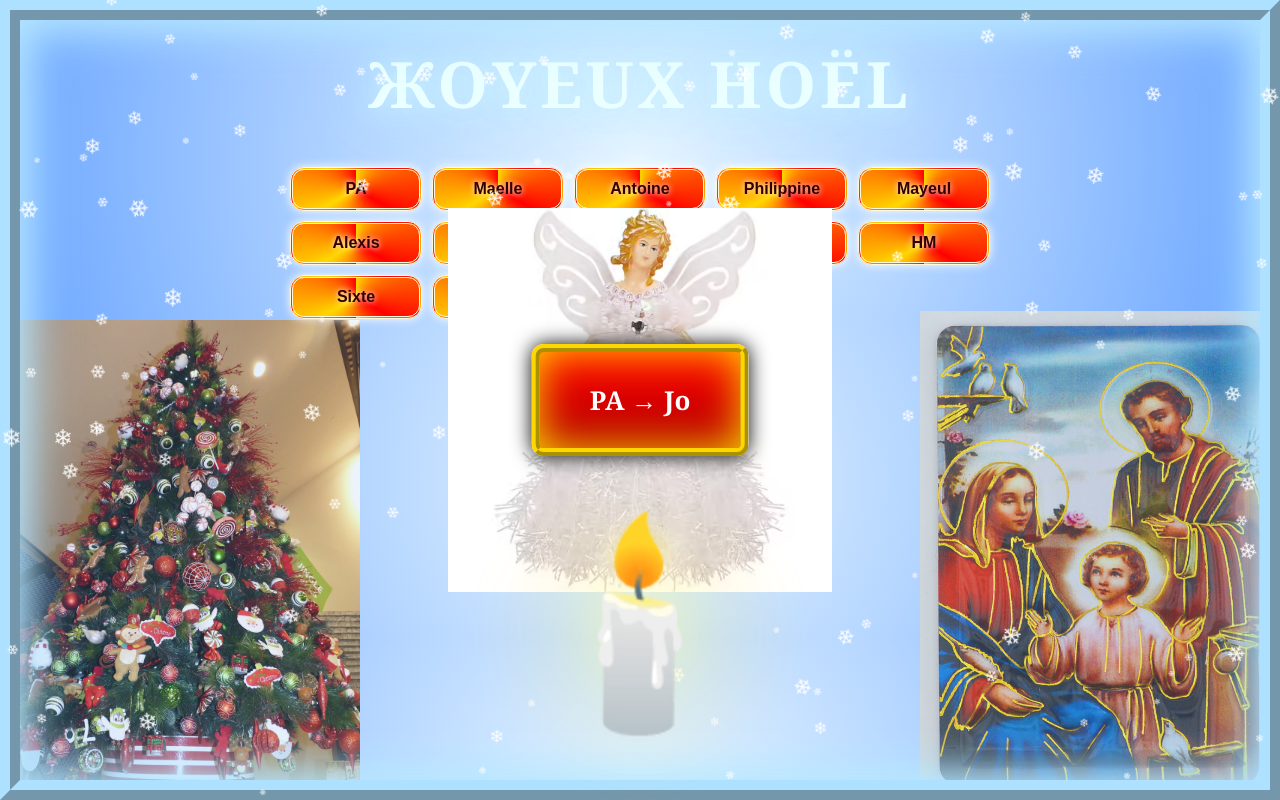
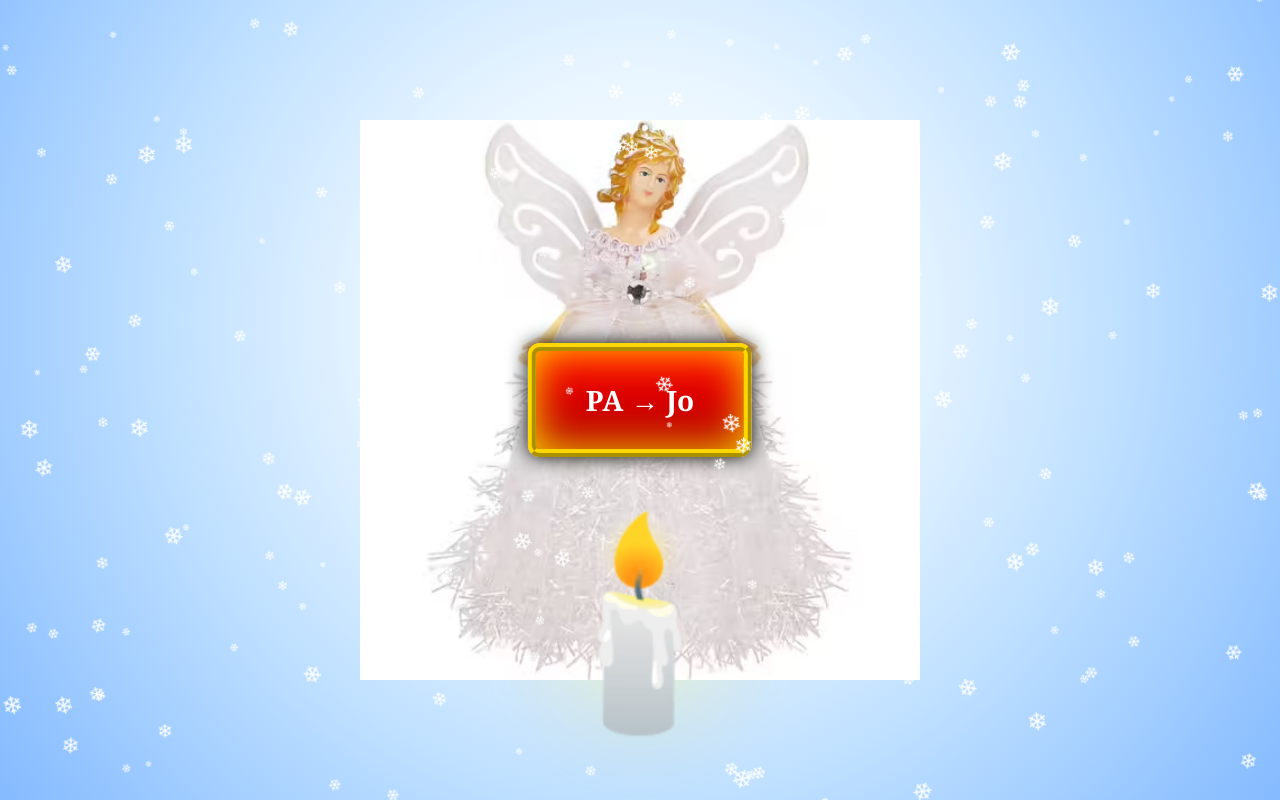
Before and after one commit to huguesdeboisse-pixel/noel, a plain HTML site: page index.html in a window 1280 px wide. Both pictures are taken after a click on the button "PA". Drawn offline with Linux system fonts and the light colour scheme.

Commit message:
Update index.html

```diff
--- a/index.html
+++ b/index.html
@@ -10,142 +10,42 @@
     font-family:'Cinzel','Georgia','Comic Sans MS',serif;
     background:radial-gradient(circle at center,#b00000 0%,#5c0000 60%,#000 100%);
     overflow:hidden; text-align:center;
-    transition:background 2s ease-in-out;
   }
-  body.revealed {
-    background:radial-gradient(circle at center,#e8f6ff 0%,#b8d8ff 40%,#6aa5ff 100%);
+  .frame {position:fixed;inset:0;border:20px ridge gold;box-shadow:0 0 80px gold inset,0 0 50px red inset;pointer-events:none;z-index:1}
+  h1 {position:relative; z-index:2; margin:40px 0;font-size:64px;color:#fffbe6;text-shadow:0 0 20px gold,0 0 40px red,0 0 80px gold;letter-spacing:4px;}
+  .grid {position:relative; z-index:2; display:grid;grid-template-columns:repeat(auto-fit,minmax(130px,1fr));gap:10px;max-width:700px;margin:0 auto;}
+  .nameBtn {background:conic-gradient(from 0deg,gold,red,gold,red);border:3px double #fff8dc;border-radius:14px;padding:10px;font-size:16px;font-weight:700;cursor:pointer;color:#300;text-shadow:0 0 6px #fff;box-shadow:0 0 10px #fff;transition:transform .2s}
+  .nameBtn:hover{filter:brightness(1.3) saturate(1.5);transform:scale(1.05);}
+
+  /* Décors fond */
+  .decor{position:fixed;z-index:0;opacity:.9}
+  .holy{right:0;bottom:0;width:360px;opacity:.85}
+  .tree{left:0;bottom:0;width:360px;opacity:.85}
+
+  /* Glacier overlay (occulte tout) */
+  .glacier{position:fixed;inset:0;z-index:4;pointer-events:none;opacity:0;transition:opacity 2s ease-in-out;
+    background:radial-gradient(circle at 50% 40%, #ffffff 0%, #eaf6ff 30%, #bfe0ff 60%, #84baff 100%);
   }
-  .frame {
-    position:fixed;inset:0;
-    border:20px ridge gold;
-    box-shadow:0 0 80px gold inset,0 0 50px red inset;
-    pointer-events:none;
-    transition:box-shadow 2s ease-in-out, border-color 2s ease-in-out;
-  }
-  body.revealed .frame {
-    border-color:#aee1ff;
-    box-shadow:0 0 60px #aee1ff inset,0 0 40px #c4f2ff inset;
-  }
-  h1 {
-    margin:40px 0;
-    font-size:64px;
-    color:#fffbe6;
-    text-shadow:0 0 20px gold,0 0 40px red,0 0 80px gold;
-    letter-spacing:4px;
-    transition:text-shadow 2s ease-in-out, color 2s ease-in-out;
-  }
-  body.revealed h1 {
-    color:#eaffff;
-    text-shadow:0 0 25px #d0f6ff,0 0 50px #b0e8ff,0 0 80px #a0d0ff;
-  }
-  .grid {
-    display:grid;
-    grid-template-columns:repeat(auto-fit,minmax(130px,1fr));
-    gap:10px;
-    max-width:700px;
-    margin:0 auto;
-  }
-  .nameBtn {
-    background:conic-gradient(from 0deg,gold,red,gold,red);
-    border:3px double #fff8dc;
-    border-radius:14px;
-    padding:10px;
-    font-size:16px;
-    font-weight:700;
-    cursor:pointer;
-    color:#300;
-    text-shadow:0 0 6px #fff;
-    box-shadow:0 0 10px #fff;
-    transition:transform 0.2s;
-  }
-  .nameBtn:hover{filter:brightness(1.3) saturate(1.5);transform:scale(1.05);}
-  .decor{position:fixed;z-index:-2;opacity:.9;}
-  .holy{right:0;bottom:0;width:360px;opacity:0.8;}
-  .tree{left:0;bottom:0;width:360px;opacity:0.8;}
-  .angel{
-    display:none;
-    position:fixed;
-    top:50%;
-    left:50%;
-    transform:translate(-50%,-50%) scale(0.6);
-    width:auto;
-    height:80%;
-    z-index:3;
-    opacity:0;
-    transition:opacity 2s ease-in-out;
-  }
-  .angel.visible { display:block; opacity:1; }
-  .card-result{
-    display:none;
-    position:fixed;
-    top:50%;left:50%;
-    transform:translate(-50%,-50%);
-    background:linear-gradient(180deg,#ff0000,#b00000);
-    color:#fff;
-    padding:30px 50px;
-    border-radius:12px;
-    box-shadow:0 0 40px gold inset,0 0 20px #000;
-    border:8px ridge gold;
-    font-size:26px;
-    font-weight:bold;
-    z-index:5;
-    animation:appear 0.8s ease-out;
-  }
-  @keyframes appear {
-    from {opacity:0; transform:translate(-50%,-60%) scale(0.9);}
-    to {opacity:1; transform:translate(-50%,-50%) scale(1);}
-  }
-  .candle {
-    position:fixed;
-    bottom:50px;
-    left:50%;
-    transform:translateX(-50%);
-    font-size:200px;
-    z-index:6;
-    animation:flicker 1.2s infinite ease-in-out;
-  }
-  @keyframes flicker {
-    0%,100%{transform:translateX(-50%) scale(1) rotate(0deg);}
-    50%{transform:translateX(-50%) scale(1.05) rotate(2deg);}
-    75%{transform:translateX(-50%) scale(0.95) rotate(-2deg);}
-  }
-  .halo {
-    position:fixed;
-    bottom:20px;
-    left:50%;
-    transform:translateX(-50%);
-    width:300px;
-    height:300px;
-    border-radius:50%;
-    background:radial-gradient(circle,rgba(255,255,150,0.8),rgba(255,215,0,0.1),transparent 80%);
-    filter:blur(20px);
-    z-index:4;
-    animation:glow 2s infinite ease-in-out;
-  }
-  @keyframes glow {
-    0%,100% {opacity:0.7; transform:translateX(-50%) scale(1);}
-    50% {opacity:1; transform:translateX(-50%) scale(1.2);}
-  }
-  .snow {
-    position:fixed;
-    top:0;left:0;
-    width:100%;height:100%;
-    pointer-events:none;
-    overflow:hidden;
-    z-index:2;
-  }
-  .flake {
-    position:absolute;
-    top:-10px;
-    color:#fff;
-    font-size:14px;
-    opacity:0.9;
-    animation:fall linear infinite;
-  }
-  @keyframes fall {
-    0% {transform:translateY(-10px) rotate(0deg);}
-    100% {transform:translateY(110vh) rotate(360deg);}
-  }
+  .glacier.show{opacity:1}
+
+  /* Ange et carte */
+  .angel{display:none;position:fixed;top:50%;left:50%;transform:translate(-50%,-50%);width:auto;height:70vh;z-index:6;opacity:0;transition:opacity .9s ease}
+  .angel.visible{display:block;opacity:1}
+
+  .card-result{display:none;position:fixed;top:50%;left:50%;transform:translate(-50%,-50%);background:linear-gradient(180deg,#ff0000,#b00000);color:#fff;padding:30px 50px;border-radius:12px;box-shadow:0 0 40px gold inset,0 0 20px #000;border:8px ridge gold;font-size:28px;font-weight:800;z-index:7;}
+  .card-result.show{display:block;animation:appear .7s ease-out}
+  @keyframes appear{from{opacity:0; transform:translate(-50%,-60%) scale(.95)}to{opacity:1; transform:translate(-50%,-50%) scale(1)}}
+
+  /* Bougie géante + halo */
+  .halo{position:fixed;bottom:20px;left:50%;transform:translateX(-50%);width:300px;height:300px;border-radius:50%;background:radial-gradient(circle,rgba(255,255,150,.8),rgba(255,215,0,.1),transparent 80%);filter:blur(20px);z-index:5;animation:glow 2s infinite ease-in-out}
+  @keyframes glow{0%,100%{opacity:.7; transform:translateX(-50%) scale(1)}50%{opacity:1; transform:translateX(-50%) scale(1.2)}}
+  .candle{position:fixed;bottom:50px;left:50%;transform:translateX(-50%);font-size:200px;z-index:6;animation:flicker 1.2s infinite ease-in-out}
+  @keyframes flicker{0%,100%{transform:translateX(-50%) scale(1) rotate(0deg)}50%{transform:translateX(-50%) scale(1.05) rotate(2deg)}75%{transform:translateX(-50%) scale(.95) rotate(-2deg)}}
+
+  /* Neige (devant la carte) */
+  .snow{position:fixed;inset:0;pointer-events:none;overflow:hidden;z-index:8}
+  .flake{position:absolute;top:-10px;color:#fff;font-size:14px;opacity:.95;animation:fall linear infinite}
+  @keyframes fall{0%{transform:translateY(-10px) rotate(0)}100%{transform:translateY(110vh) rotate(360deg)}}
 </style>
 </head>
 <body>
@@ -155,6 +55,11 @@
 <!-- Décors -->
 <img src="img/tree.jpg" class="decor tree" alt="Sapin de Noël">
 <img src="img/holy-card.jpg" class="decor holy" alt="Sainte Famille">
+
+<!-- Glacier overlay qui occulte tout lors de la révélation -->
+<div class="glacier" id="glacier"></div>
+
+<!-- Ange centré -->
 <img src="img/angel.jpg" class="angel" id="angel" alt="Ange doré">
 
 <!-- Grille des prénoms -->
@@ -182,7 +87,7 @@
   const grid=$('#grid');
   const card=$('#cardResult');
   const angel=$('#angel');
-  const body=document.body;
+  const glacier=$('#glacier');
 
   function load(k){try{return JSON.parse(localStorage.getItem(k)||'null');}catch{return null;}}
   function save(k,v){localStorage.setItem(k,JSON.stringify(v));}
@@ -193,9 +98,9 @@
     const shuffle=a=>{for(let i=a.length-1;i>0;i--){const j=Math.floor(Math.random()*(i+1));[a[i],a[j]]=[a[j],a[i]]}};
     shuffle(idx);
     function backtrack(p){
-      if(p===n)return true;
+      if(p===n) return true;
       const i=idx[p], choices=[...Array(n).keys()]; shuffle(choices);
-      for(const j of choices){ if(!used[j]&&ok(i,j)){res[i]=j;used[j]=true;if(backtrack(p+1))return true;used[j]=false;} }
+      for(const j of choices){ if(!used[j] && ok(i,j)){ res[i]=j; used[j]=true; if(backtrack(p+1)) return true; used[j]=false; res[i]=-1; } }
       return false;
     }
     if(backtrack(0)){ const map={}; for(let i=0;i<n;i++) map[names[i]]=names[res[i]]; return map; }
@@ -204,7 +109,7 @@
 
   let ASSIGN=load(LS_ASSIGN);
   if(!ASSIGN){
-    for(let t=0;t<400;t++){const a=derange(NAMES);if(a){ASSIGN=a;break;}}
+    for(let t=0;t<400;t++){ const a=derange(NAMES); if(a){ ASSIGN=a; break; } }
     if(ASSIGN) save(LS_ASSIGN,ASSIGN);
   }
 
@@ -213,65 +118,67 @@
     grid.innerHTML='';
     NAMES.forEach(name=>{
       const b=document.createElement('button');
-      b.className='nameBtn';
-      b.textContent=name;
+      b.className='nameBtn'; b.textContent=name;
       b.addEventListener('click',()=>reveal(name,b));
       if(reveals[name]) b.disabled=true;
       grid.appendChild(b);
     });
-    showCard();
+    restore();
   }
 
   function reveal(giver,btn){
     const reveals=load(LS_REVEALS)||{};
-    const t=ASSIGN[giver];
-    if(!t)return;
+    const t=ASSIGN && ASSIGN[giver];
+    if(!t){ console.warn('Aucun tirage pour', giver); return; }
     btn.disabled=true;
     reveals[giver]=t;
-    save(LS_REVEALS,reveals);
+    save(LS_REVEALS, reveals);
     startRevealScene(giver,t);
   }
 
   function startRevealScene(giver,t){
-    body.classList.add('revealed');
+    // 1) Glacier devient opaque
+    glacier.classList.add('show');
+    // 2) Après la transition, on affiche ange + carte
     setTimeout(()=>{
-      showAngel();
-      showCard(giver,t);
-    },2000); // affichage après transition
+      angel.classList.add('visible');
+      setCard(giver,t);
+    }, 2000);
   }
 
-  function showAngel(){
-    angel.classList.add('visible');
+  function setCard(giver,t){
+    card.textContent = `${giver} → ${t}`;
+    card.classList.add('show');
   }
 
-  function showCard(giver,t){
-    card.textContent=`${giver} → ${t}`;
-    card.style.display='block';
+  function restore(){
+    const reveals=load(LS_REVEALS)||{};
+    const keys=Object.keys(reveals);
+    if(keys.length===0){
+      // État initial : rien à montrer
+      card.classList.remove('show');
+      angel.classList.remove('visible');
+      glacier.classList.remove('show');
+      return;
+    }
+    const g=keys[0];
+    const t=reveals[g];
+    glacier.classList.add('show');
+    angel.classList.add('visible');
+    setCard(g,t);
   }
 
-  // Restaurer l’état si déjà révélé
-  (function restore(){
-    const reveals=load(LS_REVEALS);
-    if(reveals && Object.keys(reveals).length){
-      body.classList.add('revealed');
-      const g=Object.keys(reveals)[0];
-      angel.classList.add('visible');
-      card.textContent=`${g} → ${reveals[g]}`;
-      card.style.display='block';
-    }
-  })();
-
-  // Génération de la neige
+  // Neige abondante (devant la carte)
   function createSnow(){
     const snow=$('#snow');
-    for(let i=0;i<150;i++){
+    const N=180;
+    for(let i=0;i<N;i++){
       const f=document.createElement('div');
-      f.className='flake';
-      f.textContent='❄';
-      f.style.left=Math.random()*100+'%';
-      f.style.fontSize=8+Math.random()*18+'px';
-      f.style.animationDuration=3+Math.random()*3+'s';
-      f.style.animationDelay=Math.random()*3+'s';
+      f.className='flake'; f.textContent='❄';
+      f.style.left = Math.random()*100 + '%';
+      f.style.fontSize = (8 + Math.random()*18) + 'px';
+      f.style.animationDuration = (2.5 + Math.random()*2.5) + 's';
+      f.style.animationDelay = (Math.random()*3) + 's';
       snow.appendChild(f);
     }
   }
```
